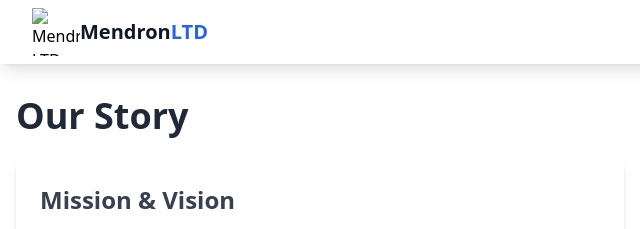
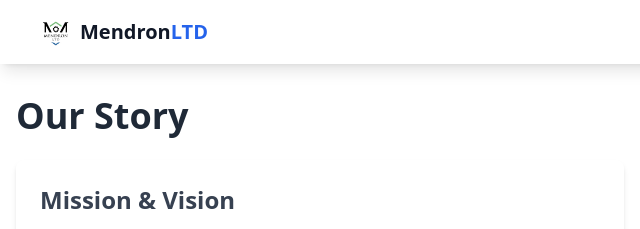
Before and after one commit to BoiDrew/Mendron_Web, a plain HTML site: page about.html in a window 1280 px wide. Shown: the top 229 px of the page, 0-640 px from the left. Drawn offline with nearby package versions, Linux system fonts and the light colour scheme; the site is published under a folder, as on GitHub Pages, so addresses that start at the root find nothing.

Commit message:
Update about.html

```diff
--- a/about.html
+++ b/about.html
@@ -23,7 +23,7 @@
             <div class="flex justify-between h-16">
                 <div class="flex items-center">
                     <div class="flex-shrink-0 flex items-center">
-                        <img src="/assets/mendron-ltd--professional--clean--and-bold-typogra.jpg" alt="Mendron LTD Logo" class="w-12 h-12">
+                        <img src="assets/mendron-ltd--professional--clean--and-bold-typogra.jpg" alt="Mendron LTD Logo" class="w-12 h-12">
                         <span class="text-xl font-bold text-gray-900">Mendron<span class="text-blue-600">LTD</span></span>
                     </div>
                 </div>
```
